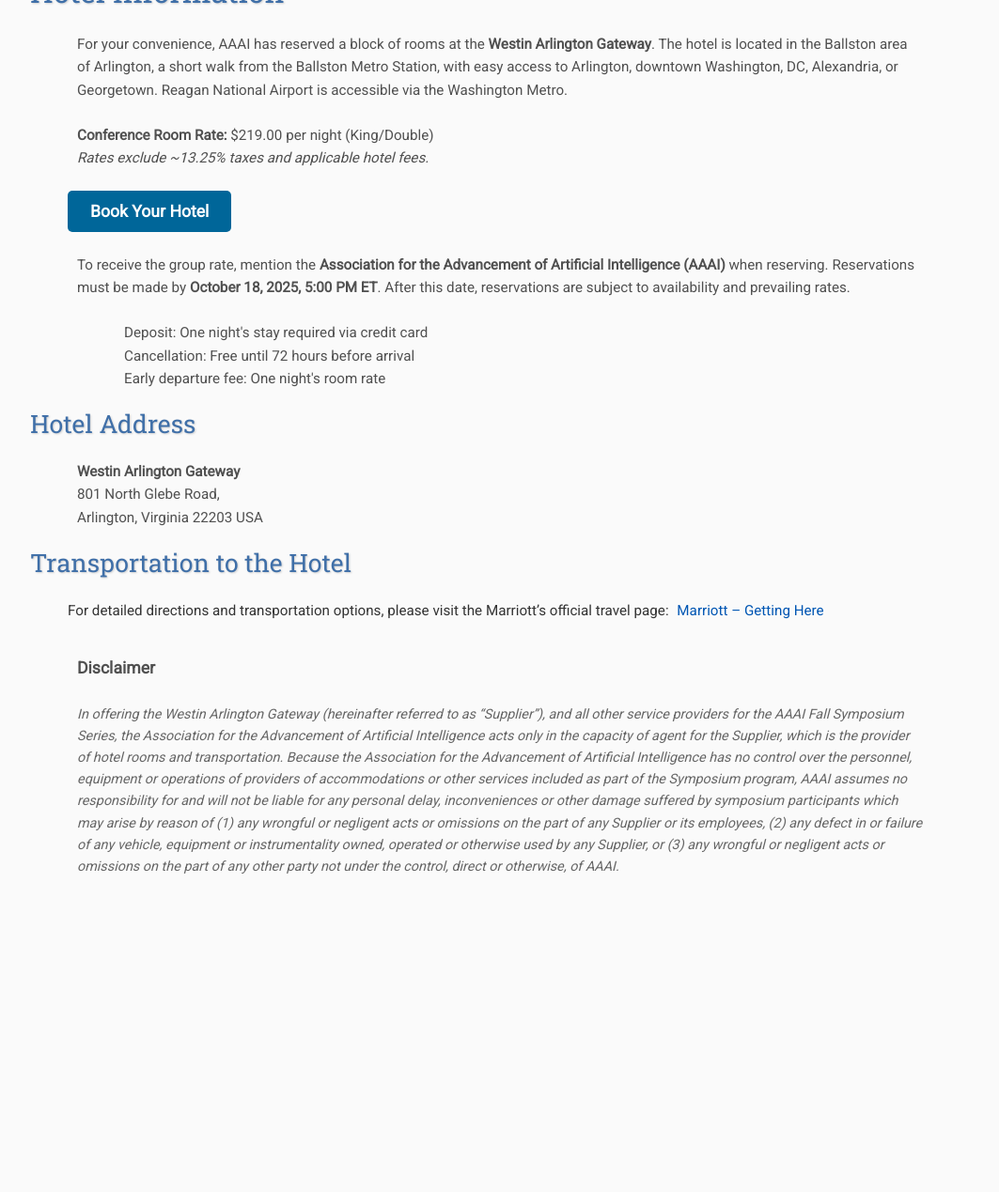
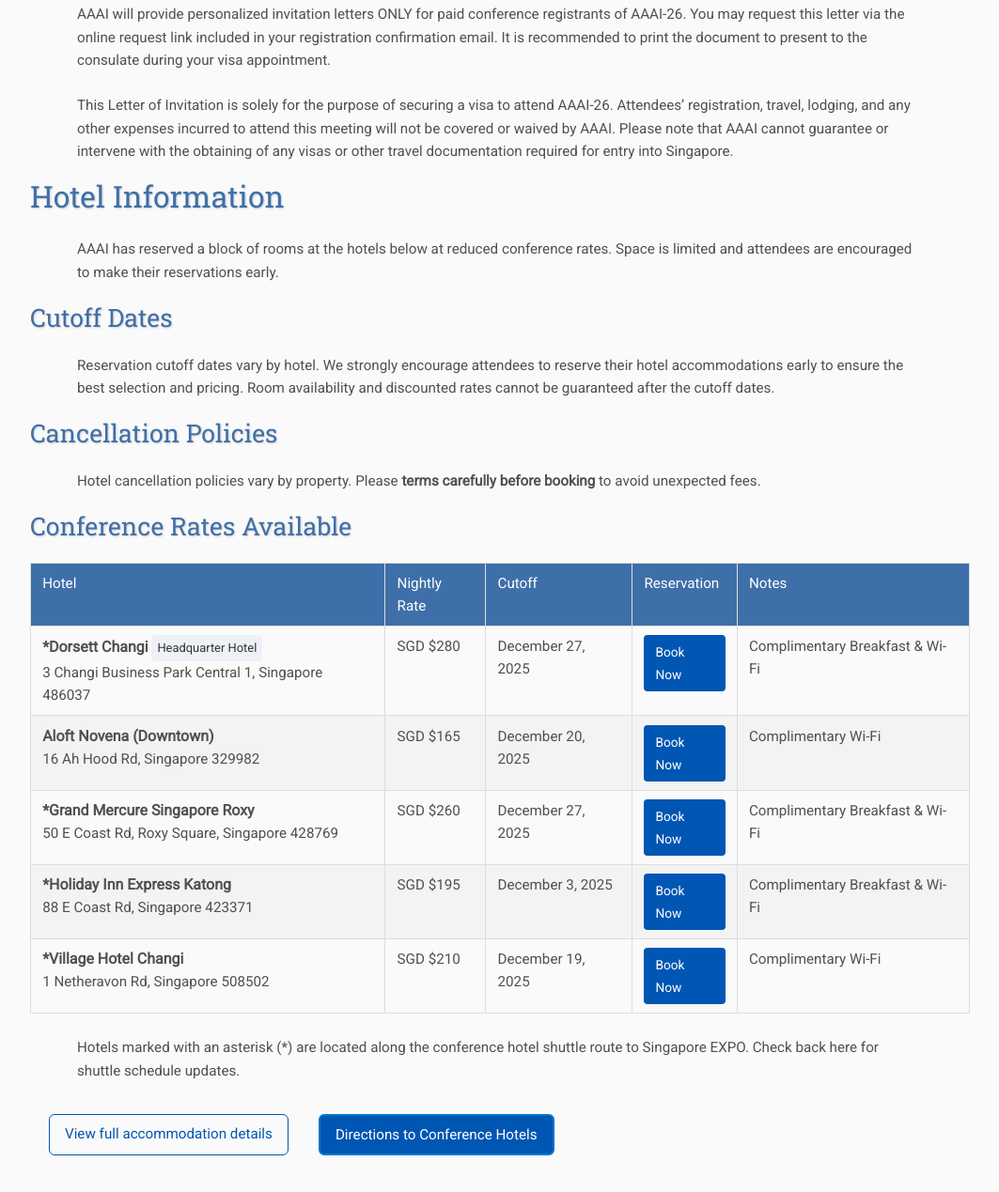
Before and after one commit to Idsl-group/secure-ai4h-aaai2026, a plain HTML site: page venue/venue.html in a window 1280 px wide. Shown: the part 755-2024 px from the top of the page at 94% size, without its empty margins (108-1171 px from the left). Before the commit the page ends 1749 px from the top, so only its background shows below. Drawn offline with Linux system fonts and the light colour scheme; files that its build step writes are made by us from their sources.

Commit message:
Added the right content for the page venue. including the table of hotels, cancelation policy, cutoff dates and visa information

```diff
--- a/assets/main.css
+++ b/assets/main.css
@@ -367,48 +367,76 @@ table.navigation a.current {
 }
 
 /* Venue button */
-.hotel-button-container {
-  text-align: left;
-  padding-left: 40px;
-  margin: 2em 0;
+/* ========== Conference Rates Section ========== */
+
+#conference-rates .styled-table th,
+#conference-rates .styled-table td {
+  vertical-align: top;
+  padding: 0.6em 0.8em;
+}
+
+#conference-rates td:first-child strong {
+  font-size: 1.05em;
+}
+
+#conference-rates .tag {
+  display: inline-block;
+  background-color: #eef2f7;
+  color: #333;
+  font-size: 0.85em;
+  padding: 2px 6px;
+  border-radius: 4px;
 }
 
 .hotel-button {
-  background-color: #006699;
-  color: white;
-  padding: 12px 24px;
+  display: inline-block;
+  padding: 6px 12px;
+  background-color: #0056b3; /* adjust to your theme primary */
+  color: #fff;
+  border-radius: 4px;
   text-decoration: none;
-  border-radius: 5px;
-  font-weight: bold;
-  font-size: 1.1em;
-  transition: background-color 0.3s ease;
+  font-size: 0.9em;
+  transition: background-color 0.2s ease-in-out;
+}
+.hotel-button:hover {
+  background-color: #004494;
 }
 
-.hotel-button:hover {
-  background-color: #004d73;
+#conference-rates .contact-actions {
+  margin-top: 16px;
+  display: flex;
+  gap: 12px;
+  flex-wrap: wrap;
 }
 
-
-.transport-link {
-  padding-left: 40px;
+#conference-rates .cta-button {
+  display: inline-block;
+  padding: 8px 16px;
+  border-radius: 6px;
+  text-decoration: none;
+  font-weight: 500;
   font-size: 0.95em;
-  color: #333;
-  margin-top: 1em;
-  line-height: 1.6;
+  transition: background-color 0.2s ease-in-out, color 0.2s ease-in-out;
 }
 
-.transport-link a {
+#conference-rates .cta-button.outline {
+  border: 1px solid #0056b3;
   color: #0056b3;
-  font-weight: 500;
-  text-decoration: none;
-  margin-left: 5px;
-  transition: color 0.3s ease;
+  background: transparent;
+}
+#conference-rates .cta-button.outline:hover {
+  background-color: #0056b3;
+  color: #fff;
 }
 
-.transport-link a:hover {
-  color: #003d80;
-  text-decoration: underline;
+#conference-rates .cta-button {
+  background-color: #0056b3;
+  color: #fff;
 }
+#conference-rates .cta-button:hover {
+  background-color: #004494;
+}
+
 
 /* Call for Papers page */
 .travel-grant-section {
--- a/venue/venue.html
+++ b/venue/venue.html
@@ -10,7 +10,7 @@
     <meta name="resource-type" content="document">
     <meta name="distribution" content="global">
     <meta name="KeyWords" content="Conference">
-    <title>Registration | Conference Template</title>
+    <title>AAAI 2026 Workshop | Venue</title>
 </head>
 
 <body>
@@ -20,14 +20,14 @@
         <div class="hero__overlay">
             <div class="hero__content">
                 <!-- Line 1: static (no typing, no cursor) -->
-                <h1 class="hero__title">AAAI Fall Symposium &ndash; SECURE&#8209;AI4H</h1>
+                <h1 class="hero__title">AAAI Workshop &ndash; SECURE&#8209;AI4H</h1>
 
                 <!-- Lines 2–4: typed sequentially with one caret per line -->
                 <p class="hero__line type line2">
                     Safe, Ethical, Certified, Uncertainty-aware, Robust, and Explainable AI
                 </p>
-                <p class="hero__line type line3">November 6 &ndash; 8, 2025</p>
-                <p class="hero__line type line4">Westin Arlington Gateway, VA</p>
+                <p class="hero__line type line3">January 20 &ndash; 27, 2026</p>
+                <p class="hero__line type line4">Singapore</p>
             </div>
         </div>
     </div>
@@ -54,53 +54,121 @@
 
     <h2>Visa Information</h2>
     <p>
-        Letters of invitation can be requested by accepted FSS-25 authors or registrants with a completed registration and payment. You can access the visa letter form via the link in your registration confirmation email.
+        <p>
+        AAAI recognizes that many authors and attendees will travel internationally to attend AAAI-26 and will need to acquire a travel visa. As a reminder of the
+        <a href="https://aaai.org/authors/aaai-authors-policy/" target="_blank">AAAI Authors Policy</a>, at least one author is required to present an accepted paper in person and must be registered at the in-person rate.
+        </p>
+
+        <p>
+        AAAI will provide personalized invitation letters ONLY for paid conference registrants of AAAI-26. You may request this letter via the online request link included in your registration confirmation email. It is recommended to print the document to present to the consulate during your visa appointment.
+        </p>
+
+        <p>
+        This Letter of Invitation is solely for the purpose of securing a visa to attend AAAI-26. Attendees’ registration, travel, lodging, and any other expenses incurred to attend this meeting will not be covered or waived by AAAI. Please note that AAAI cannot guarantee or intervene with the obtaining of any visas or other travel documentation required for entry into Singapore.
+        </p>
     </p>
 
     <h2>Hotel Information</h2>
     <p>
-        For your convenience, AAAI has reserved a block of rooms at the <strong>Westin Arlington Gateway</strong>. The hotel is located in the Ballston area of Arlington, a short walk from the Ballston Metro Station, with easy access to Arlington, downtown Washington, DC, Alexandria, or Georgetown. Reagan National Airport is accessible via the Washington Metro.
-    </p>
-    <p>
-        <strong>Conference Room Rate:</strong> $219.00 per night (King/Double)<br>
-        <em>Rates exclude ~13.25% taxes and applicable hotel fees.</em><br>
-        <div class="hotel-button-container">
-            <a class="hotel-button" href="https://www.marriott.com/en-us/hotels/wasag-the-westin-arlington/overview/" target="_blank">
-                Book Your Hotel
-            </a>
-        </div>
-    </p>
-    <p>
-        To receive the group rate, mention the <strong>Association for the Advancement of Artificial Intelligence (AAAI)</strong> when reserving. Reservations must be made by <strong>October 18, 2025, 5:00 PM ET</strong>. After this date, reservations are subject to availability and prevailing rates.
-    </p>
-    <ul>
-        <li>Deposit: One night's stay required via credit card</li>
-        <li>Cancellation: Free until 72 hours before arrival</li>
-        <li>Early departure fee: One night's room rate</li>
-    </ul>
-
-    <h3>Hotel Address</h3>
-    <p>
-        <strong>Westin Arlington Gateway</strong><br>
-        801 North Glebe Road,<br>
-        Arlington, Virginia 22203 USA
+        AAAI has reserved a block of rooms at the hotels below at reduced conference rates. Space is limited and attendees are encouraged to make their reservations early.
     </p>
 
-    <h3>Transportation to the Hotel</h3>
-    <div class="transport-link">
-        For detailed directions and transportation options, please visit the Marriott’s official travel page:
-        <a href="https://www.marriott.com/en-us/hotels/wasag-the-westin-arlington/overview/#maps" target="_blank">
-            Marriott – Getting Here
-        </a>
-    </div>
-
-
-    <p style="font-weight: bold; font-size: 1.1em; margin-top: 2em;">Disclaimer</p>
-    <p style="font-style: italic; color: #666; font-size: 0.9em;">
-    In offering the Westin Arlington Gateway (hereinafter referred to as “Supplier”), and all other service providers for the AAAI Fall Symposium Series, the Association for the Advancement of Artificial Intelligence acts only in the capacity of agent for the Supplier, which is the provider of hotel rooms and transportation. Because the Association for the Advancement of Artificial Intelligence has no control over the personnel, equipment or operations of providers of accommodations or other services included as part of the Symposium program, AAAI assumes no responsibility for and will not be liable for any personal delay, inconveniences or other damage suffered by symposium participants which may arise by reason of (1) any wrongful or negligent acts or omissions on the part of any Supplier or its employees, (2) any defect in or failure of any vehicle, equipment or instrumentality owned, operated or otherwise used by any Supplier, or (3) any wrongful or negligent acts or omissions on the part of any other party not under the control, direct or otherwise, of AAAI.
+    <h3>Cutoff Dates</h3>
+    <p>
+        Reservation cutoff dates vary by hotel. We strongly encourage attendees to reserve their hotel accommodations early to ensure the best selection and pricing. Room availability and discounted rates cannot be guaranteed after the cutoff dates.
     </p>
 
+    <h3>Cancellation Policies</h3>
+    <p>
+        Hotel cancellation policies vary by property. Please <strong>terms carefully before booking</strong> to avoid unexpected fees.
+    </p>
 
+    <!-- ========== Conference Rates Available ========== -->
+    <section id="conference-rates" aria-labelledby="conf-rates-title">
+        <h3 id="conf-rates-title">Conference Rates Available</h3>
+
+        <table class="styled-table" aria-describedby="conf-rates-title">
+            <thead>
+            <tr>
+                <th scope="col">Hotel</th>
+                <th scope="col">Nightly Rate</th>
+                <th scope="col">Cutoff</th>
+                <th scope="col">Reservation</th>
+                <th scope="col">Notes</th>
+            </tr>
+            </thead>
+            <tbody>
+            <!-- Dorsett Changi (Headquarter) -->
+            <tr>
+                <td>
+                <strong>*Dorsett Changi</strong> <span class="tag">Headquarter Hotel</span><br>
+                3 Changi Business Park Central 1, Singapore 486037
+                </td>
+                <td>SGD&nbsp;$280</td>
+                <td>December 27, 2025</td>
+                <td><a class="hotel-button" href="https://www.book-secure.com/index.php?s=results&property=sgsin31679&arrival=2026-01-17&departure=2026-01-25&code=AAAI-26&adults1=1&children1=0&locale=en_GB&currency=SGD&stid=56fowz8gz&_gl=1*1hpsg51*_gcl_aw*R0NMLjE3NDE5MjMyODEuQ2owS0NRandoTXEtQmhDRkFSSXNBR3ZvMEtkc04xaG5rYy1UWmV6VlFMSVFmX3FhRmJpLXRVLVhBX1Mtanl4TnA0U3NJT1g1YkplX1FzTWFBbExWRUFMd193Y0I.*_gcl_au*MzQ3Mzc5NTY5LjE3NDUyODY0Mjc.*_ga*MTM4NjU3MTA3MS4xNzI4MjkxMzMw*_ga_F08278GTSF*czE3NDkxNzQ1NjEkbzQ0JGcxJHQxNzQ5MTk5ODE1JGo0NiRsMCRoNDgwOTgxNzE1*_ga_5NBLX4EBC8*czE3NDkxOTk4MDEkbzg1JGcwJHQxNzQ5MjAwMTQ0JGo2MCRsMCRoNDc0MzE5OTY3" target="_blank" rel="noopener">Book Now</a></td>
+                <td>Complimentary Breakfast &amp; Wi-Fi</td>
+            </tr>
+
+            <!-- Aloft Novena (Downtown) -->
+            <tr>
+                <td>
+                <strong>Aloft Novena (Downtown)</strong><br>
+                16 Ah Hood Rd, Singapore 329982
+                </td>
+                <td>SGD&nbsp;$165</td>
+                <td>December 20, 2025</td>
+                <td><a class="hotel-button" href="https://www.marriott.com/event-reservations/reservation-link.mi?id=1739268345682&key=GRP&guestreslink2=true&app=resvlink" target="_blank" rel="noopener">Book Now</a></td>
+                <td>Complimentary Wi-Fi</td>
+            </tr>
+
+            <!-- Grand Mercure Singapore Roxy -->
+            <tr>
+                <td>
+                <strong>*Grand Mercure Singapore Roxy</strong><br>
+                50 E Coast Rd, Roxy Square, Singapore 428769
+                </td>
+                <td>SGD&nbsp;$260</td>
+                <td>December 27, 2025</td>
+                <td><a class="hotel-button" href="https://www.idem.events/r/aaai-2026-6e7edc8b" target="_blank" rel="noopener">Book Now</a></td>
+                <td>Complimentary Breakfast &amp; Wi-Fi</td>
+            </tr>
+
+            <!-- Holiday Inn Express Katong -->
+            <tr>
+                <td>
+                <strong>*Holiday Inn Express Katong</strong><br>
+                88 E Coast Rd, Singapore 423371
+                </td>
+                <td>SGD&nbsp;$195</td>
+                <td>December 3, 2025</td>
+                <td><a class="hotel-button" href="https://www.ihg.com/holidayinnexpress/hotels/gb/en/find-hotels/select-roomrate?fromRedirect=true&qSrt=sBR&qIta=99801505&icdv=99801505&qSlH=sinka&qCiD=14&qCiMy=002026&qCoD=31&qCoMy=002026&qGrpCd=AAA&setPMCookies=true&qSHBrC=EX&qDest=88%20East%20Coast%20Road,%20Singapore,%20SG&showApp=true&adjustMonth=false&srb_u=1&qRmFltr=" target="_blank" rel="noopener">Book Now</a></td>
+                <td>Complimentary Breakfast &amp; Wi-Fi</td>
+            </tr>
+
+            <!-- Village Hotel Changi -->
+            <tr>
+                <td>
+                <strong>*Village Hotel Changi</strong><br>
+                1 Netheravon Rd, Singapore 508502
+                </td>
+                <td>SGD&nbsp;$210</td>
+                <td>December 19, 2025</td>
+                <td><a class="hotel-button" href="https://secure2.fareasthospitality.com/?adult=1&arrive=2026-01-17&chain=24327&child=0&config=SFEPRIVATE&configcode=SFEPRIVATE&currency=SGD&depart=2026-01-28&group=AAAI2026&hotel=6255&level=chain&locale=en-GB&productcurrency=SGD&rooms=1&theme=FEHW&themecode=FEHW" target="_blank" rel="noopener">Book Now</a></td>
+                <td>Complimentary Wi-Fi</td>
+            </tr>
+            </tbody>
+        </table>
+
+        <p>
+            Hotels marked with an asterisk (*) are located along the conference hotel shuttle route to Singapore EXPO. Check back here for shuttle schedule updates.
+        </p>
+
+        <div class="contact-actions">
+            <a class="cta-button outline" href="https://aaai.org/conference/aaai/aaai-26/accommodation/" target="_blank" rel="noopener">View full accommodation details</a>
+            <a class="cta-button" href="https://aaai.org/?post_type=conference&p=92678&preview=true&_thumbnail_id=91339/#gettingto" target="_blank" rel="noopener">Directions to Conference Hotels</a>
+        </div>
+    </section>
 
 </body>
 </html>
```
Also changed, not shown: submissions/submissions.html (+1 -1 lines).
